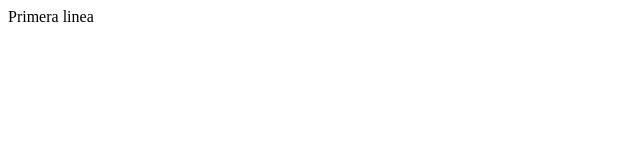
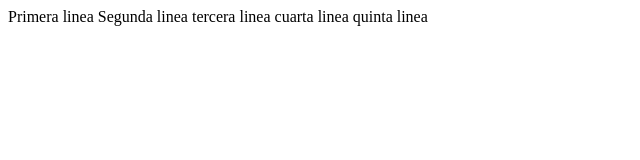
Before and after one commit to ZeroAMX/Practica-3, a plain HTML site: page index.html in a window 1280 px wide. Shown: the whole page, without its empty margins (0-640 px from the left). Drawn offline with Linux system fonts and the light colour scheme.

Commit message:
segunda linea

```diff
--- a/index.html
+++ b/index.html
@@ -8,5 +8,9 @@
 </head>
 <body>
     <l1>Primera linea</l1>
+    <l1>Segunda linea</l1>
+    <l1>tercera linea</l1>
+    <l1>cuarta linea</l1>
+    <l1>quinta linea</l1>
 </body>
 </html>
```
